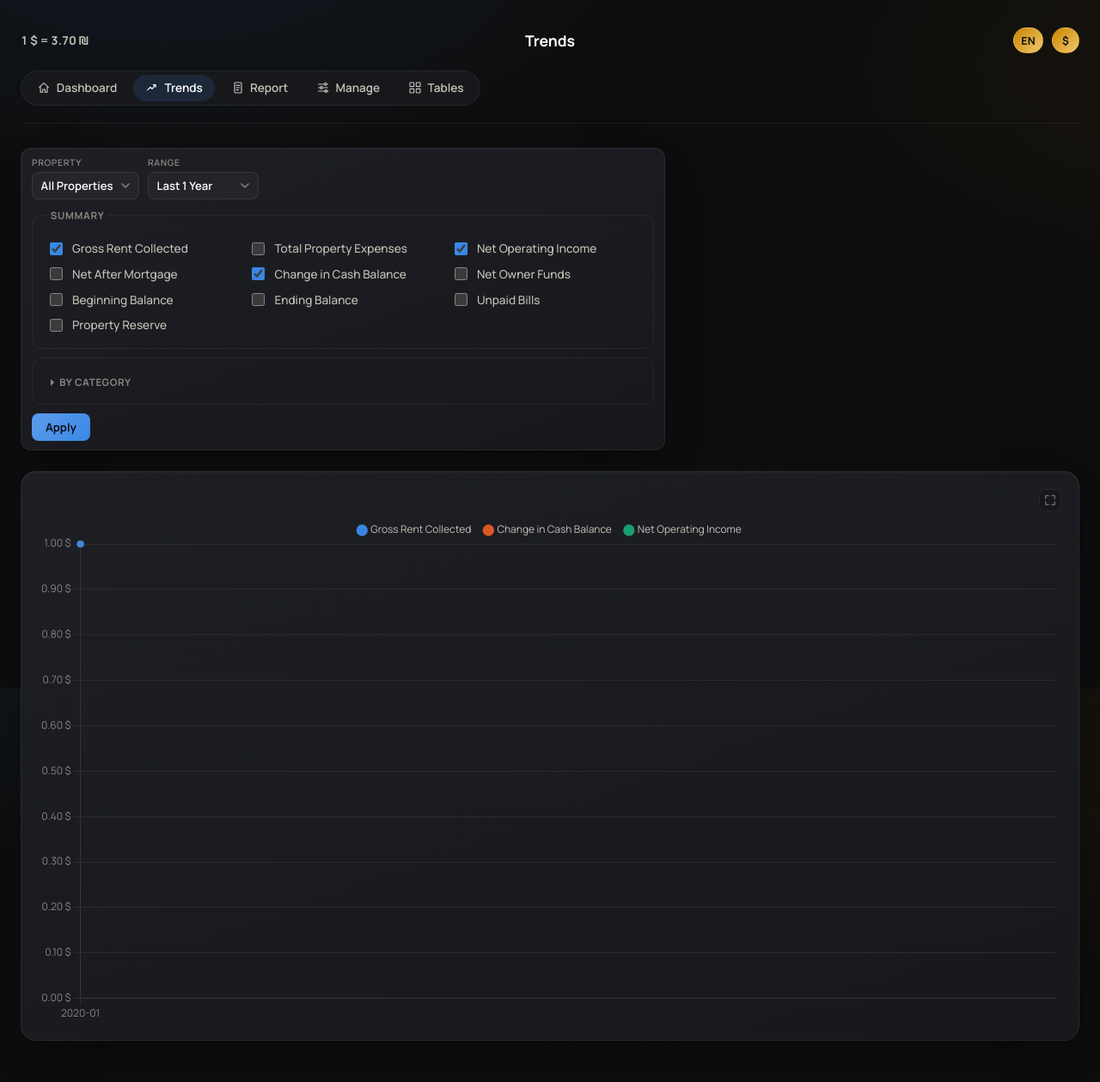
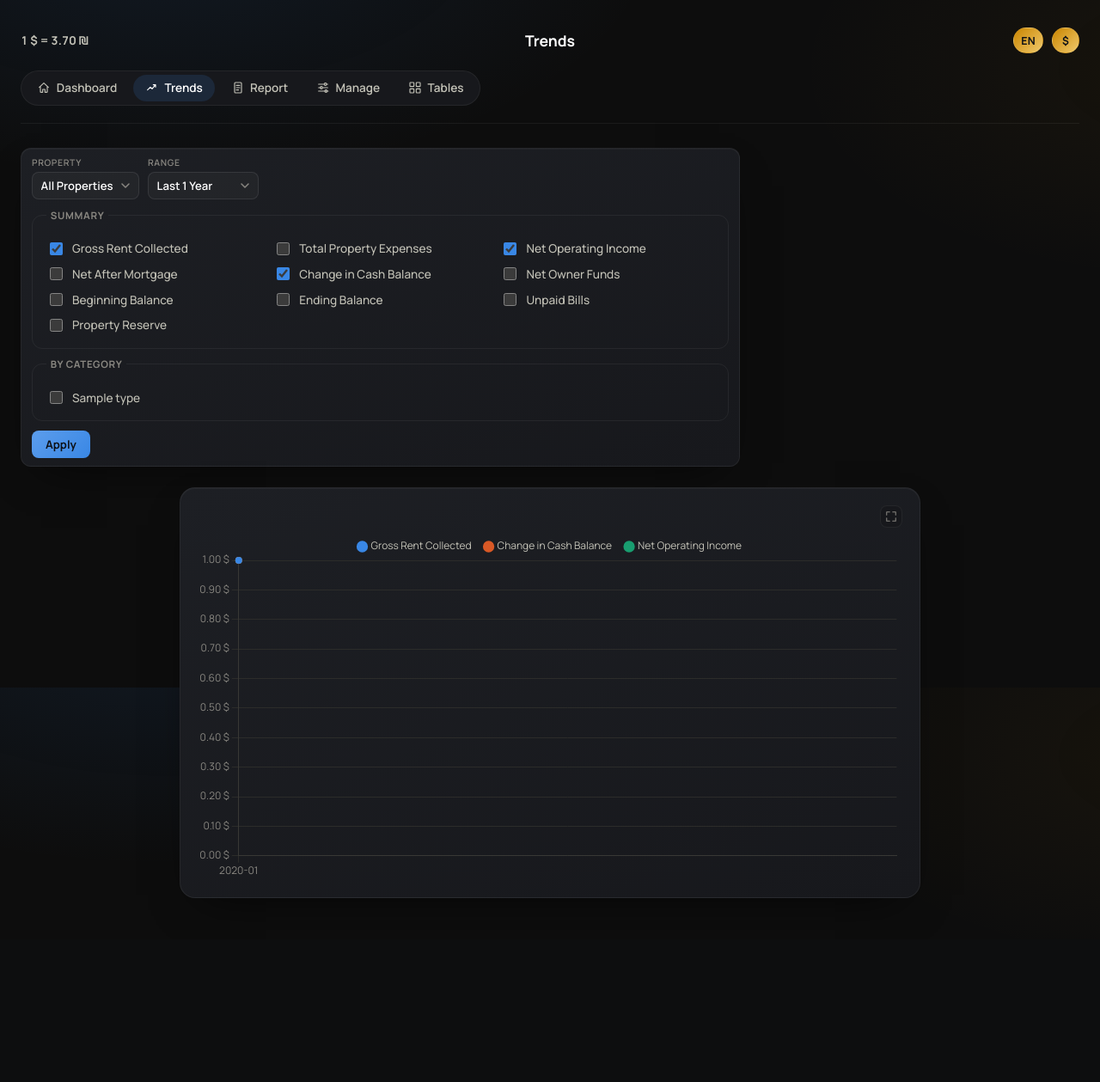
Before and after one commit to AdiKellerAI/asset_report_dashboard, a Flask app: page /trends in a window 1280 px wide. Shown: the whole page at 86% size. After the commit the page ends 1045 px from the top, so only its background shows below. Run offline with Flask 3, Linux system fonts and the light colour scheme; tables that the repository leaves empty hold one stand-in row (values such as "Sample post").

Commit message:
Fix mobile reliability, real perf overhaul, mortgage-in-Total fix, several UI asks
- Mobile "loads once or twice then never again": Werkzeug's dev server
  defaults to single-threaded, so a mobile browser's keep-alive/prefetch
  connections could block every other request. Baked threaded=True (plus
  host=0.0.0.0/port 5050/use_reloader=False) into wsgi.py.
- Real performance overhaul after "still very very slow": shared a lazy
  memoized properties fetch across dashboard.py's 3 cached calls (was 3x
  redundant queries), fixed a real N+1 on /tables (Transaction/Document/
  MonthlyStatement lazy-loaded their Property/ExpenseType relationship
  per row - 40 rows = 80 extra queries, only visible once Transactions
  became the default table), cached the Tables page's row data itself
  (only the count was cached before), bumped cache TTL 5min -> 1hour
  (staleness is already event-driven via invalidate_all()). Warm loads
  are now ~1-2ms across every page (were up to ~2.6s).
- Tables page defaults to Transactions (was Properties).
- Charts ~30% smaller and centered on desktop (mobile untouched).
- Trends "By Category" always open now, matching "Summary".
- Report page's Mortgage/Net After Mortgage removed entirely (not just
  hidden) so its own numbers stay internally consistent.
- Annual Yield chart recolored (purple/red) to look distinct from the
  NOI chart above it.
- Press/click feedback extended to the currency/language buttons.
- Dashboard: Total no longer subtracts mortgage either (Adi's choice,
  after noticing Total didn't equal Brunswick + Colburn) - the mortgage
  now only ever shows up in Manage, not baked into any Dashboard total.

Co-Authored-By: Claude Sonnet 5 <noreply@anthropic.com>

```diff
--- a/app/cache.py
+++ b/app/cache.py
@@ -20,7 +20,13 @@ deployed).
 import time
 
 _store = {}
-DEFAULT_TTL = 300  # seconds
+# Long, since staleness is handled by invalidate_all() on every /manage or
+# /upload write (event-driven), not by this TTL - it's only a safety net for
+# anything that mutates data outside those two paths. A short TTL just meant
+# re-paying a full Neon round trip (measured ~150-300ms each) for pages Adi
+# had already visited minutes earlier - part of the "still very slow"
+# report, 2026-08-25, alongside the redundant-query fix in dashboard.py.
+DEFAULT_TTL = 3600  # seconds
 
 
 def get_or_set(key, compute, ttl=DEFAULT_TTL):
--- a/app/routes/data_browser.py
+++ b/app/routes/data_browser.py
@@ -6,6 +6,7 @@ own script) rather than dumping potentially hundreds of rows at once.
 """
 
 from flask import Blueprint, g, jsonify, render_template, request
+from sqlalchemy.orm import joinedload
 
 from app.cache import get_or_set
 from app.db import SessionLocal
@@ -90,6 +91,7 @@ def _table_configs():
             "label": "Documents",
             "model": Document,
             "order_by": Document.created_at.desc(),
+            "eager": [Document.property],
             "columns": [
                 ("ID", lambda r: r.id),
                 ("Property", lambda r: _property_label(r.property)),
@@ -103,6 +105,7 @@ def _table_configs():
             "label": "Transactions",
             "model": Transaction,
             "order_by": Transaction.date.desc(),
+            "eager": [Transaction.property, Transaction.expense_type],
             "columns": [
                 ("ID", lambda r: r.id),
                 ("Property", lambda r: _property_label(r.property)),
@@ -116,6 +119,7 @@ def _table_configs():
             "label": "Monthly Statements",
             "model": MonthlyStatement,
             "order_by": MonthlyStatement.month.desc(),
+            "eager": [MonthlyStatement.property],
             "columns": [
                 ("ID", lambda r: r.id),
                 ("Property", lambda r: _property_label(r.property)),
@@ -175,11 +179,27 @@ def _table_configs():
 
 
 def _fetch_page(table_name, offset, limit):
+    # Cached as a whole (not just the count) - keyed on currency too, since
+    # the Amount/etc. cells are pre-formatted strings (via _money(), which
+    # bakes in g.currency at fetch time) rather than raw numbers formatted
+    # later by a template filter, unlike the dashboard/trends pages.
+    return get_or_set(("table_page", table_name, offset, limit, g.currency), lambda: _fetch_page_uncached(table_name, offset, limit))
+
+
+def _fetch_page_uncached(table_name, offset, limit):
     config = _table_configs()[table_name]
     session = SessionLocal()
     try:
-        total = get_or_set(("table_count", table_name), lambda: session.query(config["model"]).count())
-        rows = session.query(config["model"]).order_by(config["order_by"]).offset(offset).limit(limit).all()
+        total = session.query(config["model"]).count()
+        query = session.query(config["model"])
+        # Without this, a table whose columns render a relationship (e.g.
+        # Transaction's Property/Category) lazy-loads it ONE ROW AT A TIME -
+        # 40 rows meant 80 extra Neon round trips, invisible until
+        # Transactions became the default table (a real, measured
+        # contributor to "the site is very very slow", 2026-08-25).
+        for relationship in config.get("eager", []):
+            query = query.options(joinedload(relationship))
+        rows = query.order_by(config["order_by"]).offset(offset).limit(limit).all()
         headers = [label for label, _ in config["columns"]]
         cells = [[render(row) for _, render in config["columns"]] for row in rows]
     finally:
@@ -187,13 +207,16 @@ def _fetch_page(table_name, offset, limit):
     return headers, cells, total
 
 
+DEFAULT_TABLE = "transaction"
+
+
 @data_browser_bp.get("/tables")
 def tables_page():
     configs = _table_configs()
     table_names = list(configs.keys())
-    selected = request.args.get("table", table_names[0])
+    selected = request.args.get("table", DEFAULT_TABLE)
     if selected not in configs:
-        selected = table_names[0]
+        selected = DEFAULT_TABLE
 
     headers, cells, total = _fetch_page(selected, 0, PAGE_SIZE)
 
--- a/app/static/css/style.css
+++ b/app/static/css/style.css
@@ -146,11 +146,19 @@ a {
   color: #0d1117;
   background: linear-gradient(135deg, var(--gold), #f0c96b);
   text-decoration: none;
-  transition: filter 0.2s ease;
+  -webkit-tap-highlight-color: transparent;
+  transform: scale(1);
+  transition: filter 0.2s ease, transform 0.15s cubic-bezier(0.34, 1.56, 0.64, 1);
 }
 
 .currency-btn:hover {
   filter: brightness(1.08);
+}
+
+.currency-btn:active {
+  transform: scale(0.86);
+  filter: brightness(0.95);
+  transition-duration: 0.05s;
 }
 
 .fx-rate-bar {
@@ -490,62 +498,6 @@ a {
   height: 15px;
 }
 
-/* Category picker collapsed by default (13+ options is a lot to scan at
-   once) - a native <details> keeps it elegant with zero extra JS. Same box
-   (border/radius/padding) and same label styling as .series-picker's
-   <legend> so both containers read as one consistent design - the chevron
-   is the only visual difference, since this one is collapsible. */
-.category-picker {
-  width: 100%;
-  border: 1px solid var(--border-soft);
-  border-radius: var(--radius-md);
-  padding: 0.9rem 1rem 1rem;
-  margin: 0;
-}
-
-.category-picker summary {
-  list-style: none;
-  cursor: pointer;
-  display: inline-flex;
-  align-items: center;
-  gap: 0.4rem;
-  font-size: 0.72rem;
-  font-weight: 700;
-  text-transform: uppercase;
-  letter-spacing: 0.06em;
-  color: var(--ink-muted);
-  padding: 0 0.3rem;
-}
-
-.category-picker summary::-webkit-details-marker {
-  display: none;
-}
-
-.category-picker summary::before {
-  content: "";
-  width: 0;
-  height: 0;
-  border-left: 4px solid var(--ink-muted);
-  border-top: 4px solid transparent;
-  border-bottom: 4px solid transparent;
-  transition: transform 0.15s ease;
-}
-
-.category-picker[open] summary::before {
-  transform: rotate(90deg);
-}
-
-.category-picker summary:hover {
-  color: var(--ink);
-}
-
-.category-picker .checkbox-grid {
-  display: grid;
-  grid-template-columns: repeat(auto-fill, minmax(190px, 1fr));
-  gap: 0.55rem 1rem;
-  margin-top: 0.4rem;
-}
-
 /* ---------- Cards ---------- */
 
 .period-label {
@@ -769,6 +721,18 @@ a {
   padding: 1.25rem;
   max-width: 100%;
   overflow: hidden;
+}
+
+@media (min-width: 900px) {
+  /* On a wide desktop window, a chart stretched to the full page width
+     reads as oversized (Adi's feedback, 2026-08-25: "~30% smaller,
+     centered") - cap it and center it instead. Mobile/narrow viewports
+     are untouched (full-width there is correct, not oversized). */
+  .chart-wrap {
+    max-width: 70%;
+    margin-left: auto;
+    margin-right: auto;
+  }
 }
 
 .chart-wrap canvas {
--- a/app/templates/trends.html
+++ b/app/templates/trends.html
@@ -38,8 +38,8 @@
       </div>
     </fieldset>
 
-    <details class="category-picker" {{ "open" if selected_series|select("in", category_series)|list else "" }}>
-      <summary>{{ "By Category"|t }}</summary>
+    <fieldset class="series-picker">
+      <legend>{{ "By Category"|t }}</legend>
       <div class="checkbox-grid">
         {% for key, label in category_series.items() %}
         <label class="checkbox-label">
@@ -48,7 +48,7 @@
         </label>
         {% endfor %}
       </div>
-    </details>
+    </fieldset>
 
     <button type="submit">{{ "Apply"|t }}</button>
   </form>
--- a/wsgi.py
+++ b/wsgi.py
@@ -3,4 +3,17 @@ from app import create_app
 app = create_app()
 
 if __name__ == "__main__":
-    app.run(debug=True)
+    # host=0.0.0.0/port=5050 - port 5000 is squatted by macOS's AirPlay
+    # Receiver on this machine, and 0.0.0.0 (not the 127.0.0.1 default) is
+    # what makes the dev server reachable from a phone on the same LAN.
+    # threaded=True matters more than it looks: Werkzeug's dev server
+    # handles one request at a time without it, and a mobile browser's
+    # keep-alive/prefetch connections can then block out every other
+    # request (including the next reload) until that connection is
+    # released - looked exactly like "loads once or twice, then never
+    # again" (Adi's report, 2026-08-25), while a desktop browser hitting it
+    # differently didn't trigger the same stall. use_reloader=False avoids
+    # Werkzeug's monitor+worker process pair, which has its own failure
+    # mode (an orphaned worker silently serving stale code after a kill -
+    # see docs/PROJECT_STATUS.md's translation-bug entries).
+    app.run(host="0.0.0.0", port=5050, debug=False, threaded=True, use_reloader=False)
```
Also changed, not shown: app/reports.py (+45 -43 lines), app/routes/dashboard.py (+22 -3 lines), app/templates/dashboard.html (+6 -1 lines), app/templates/report.html (+0 -10 lines), docs/PROJECT_STATUS.md (+2 -0 lines), tests/test_data_browser_route.py (+4 -4 lines), tests/test_reports.py (+35 -10 lines).
